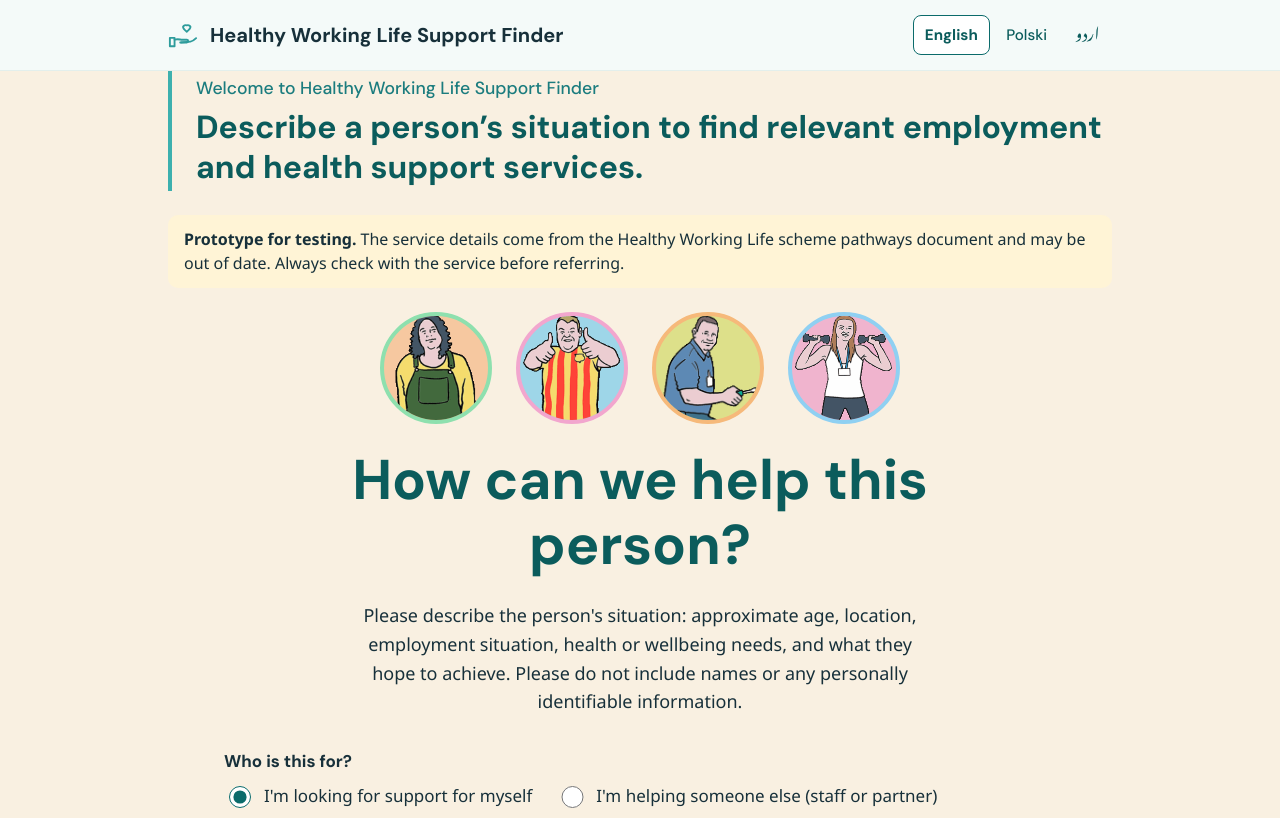
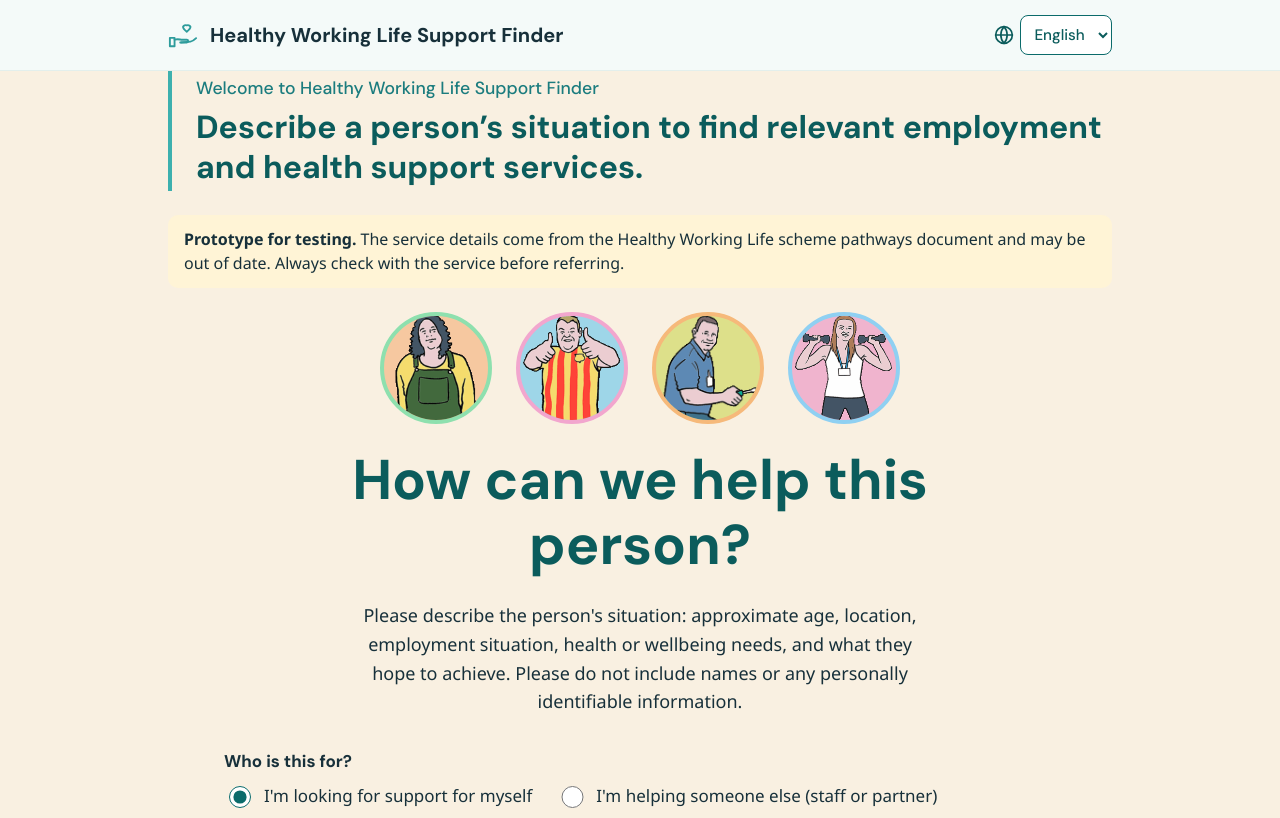
Before and after one commit to Healthy-Working-Life-Kirklees/service-finder, a plain HTML site: page site/index.html in a window 1280 px wide. Shown: the top 818 px of the page. Drawn offline with Linux system fonts and the light colour scheme; files whose address does not match are found by name.

Commit message:
Move language options into a drop-down menu
Replace the row of language buttons in the header with a native select
and a globe icon. The label is visually hidden but translated, so screen
readers still announce it. ?lang= links and RTL switching are unchanged.

Co-Authored-By: Claude Opus 5.5 <noreply@anthropic.com>

```diff
--- a/site/i18n.js
+++ b/site/i18n.js
@@ -264,7 +264,8 @@
     for (const n of document.querySelectorAll('[data-i18n]')) n.textContent = t(n.dataset.i18n);
     for (const n of document.querySelectorAll('[data-i18n-placeholder]')) n.placeholder = t(n.dataset.i18nPlaceholder);
     for (const n of document.querySelectorAll('[data-i18n-label]')) n.setAttribute('aria-label', t(n.dataset.i18nLabel));
-    for (const b of document.querySelectorAll('.lang-switch button')) b.setAttribute('aria-pressed', String(b.dataset.lang === current));
+    const select = document.getElementById('lang-select');
+    if (select) select.value = current;
   }
 
   function set(lang) {
@@ -279,18 +280,17 @@
   }
 
   function buildSwitcher() {
-    const nav = document.querySelector('.lang-switch');
-    if (!nav) return;
+    const select = document.getElementById('lang-select');
+    if (!select) return;
     for (const [code, info] of Object.entries(LANGS)) {
-      const b = document.createElement('button');
-      b.type = 'button';
-      b.lang = code;
-      b.dir = info.dir;
-      b.dataset.lang = code;
-      b.textContent = info.label;
-      b.addEventListener('click', () => set(code));
-      nav.append(b);
+      const o = document.createElement('option');
+      o.value = code;
+      o.lang = code;
+      o.dir = info.dir;
+      o.textContent = info.label;
+      select.append(o);
     }
+    select.addEventListener('change', () => set(select.value));
   }
 
   window.I18N = {
--- a/site/index.html
+++ b/site/index.html
@@ -15,7 +15,13 @@
     <div class="wrap">
       <svg class="logo" width="30" height="30" viewBox="0 0 32 32" fill="none" stroke="currentColor" stroke-width="2" stroke-linecap="round" stroke-linejoin="round" aria-hidden="true"><path d="M2 19h5v9H2z"/><path d="M7 21c3-1 6 0 8 0h5c2 0 2 3 0 3h-6"/><path d="M13 24l11-1c2-.2 4-1.6 6-3.6"/><path d="M20 12.5c-2-1.5-4-3.2-4-5.2A3 3 0 0 1 20 5.7a3 3 0 0 1 4 1.6c0 2-2 3.7-4 5.2z"/></svg>
       <h1 data-i18n="siteName">Healthy Working Life Support Finder</h1>
-      <nav class="lang-switch" aria-label="Language" data-i18n-label="langNav"></nav>
+      <div class="lang-switch">
+        <label for="lang-select">
+          <svg width="20" height="20" viewBox="0 0 24 24" fill="none" stroke="currentColor" stroke-width="2" stroke-linecap="round" stroke-linejoin="round" aria-hidden="true"><circle cx="12" cy="12" r="10"/><path d="M2 12h20"/><path d="M12 2a15 15 0 0 1 0 20a15 15 0 0 1 0-20z"/></svg>
+          <span class="visually-hidden" data-i18n="langNav">Language</span>
+        </label>
+        <select id="lang-select"></select>
+      </div>
     </div>
   </header>
 
--- a/site/style.css
+++ b/site/style.css
@@ -177,13 +177,14 @@ a:focus-visible, button:focus-visible, input:focus-visible, textarea:focus-visib
 .teambar a { color: #fff; }
 .teambar a[aria-current="page"] { font-weight: 700; text-decoration: none; }
 
-/* Language switcher, in the header. Each language is named in its own language. */
-.lang-switch { display: flex; flex-wrap: wrap; gap: .25rem; }
-.lang-switch button { font: 500 .95rem/1.2 var(--heading-font); color: var(--dark-blue); background: transparent; border: 1px solid transparent; border-radius: 8px; padding: .35rem .7rem; min-height: 2.5rem; cursor: pointer; }
-.lang-switch button:hover { background: var(--light); }
-.lang-switch button[aria-pressed="true"] { background: #fff; border-color: var(--blue); font-weight: 700; }
-.lang-switch button:lang(ur) { font-family: "Noto Nastaliq Urdu", var(--heading-font); font-size: 1.05rem; line-height: 1; }
-.lang-switch button:focus-visible { outline: 3px solid var(--focus); outline-offset: 0; box-shadow: 0 0 0 5px #000; }
+/* Language switcher, in the header: a globe and a drop-down. Each language is named in its own language. */
+.lang-switch { display: flex; align-items: center; gap: .35rem; color: var(--dark-blue); }
+.lang-switch label { display: flex; cursor: pointer; }
+.lang-switch select { font: 500 .95rem/1.2 var(--heading-font); color: var(--dark-blue); background: #fff; border: 1px solid var(--blue); border-radius: 8px; padding: .35rem .6rem; min-height: 2.5rem; cursor: pointer; }
+.lang-switch select:hover { background: var(--light); }
+.lang-switch select:focus-visible { outline: 3px solid var(--focus); outline-offset: 0; box-shadow: 0 0 0 5px #000; }
+.lang-switch option:lang(ur) { font-family: "Noto Nastaliq Urdu", var(--heading-font); }
+.visually-hidden { position: absolute; width: 1px; height: 1px; padding: 0; margin: -1px; overflow: hidden; clip: rect(0 0 0 0); white-space: nowrap; border: 0; }
 @media (max-width: 600px) {
   .site-header .wrap { flex-wrap: wrap; padding-top: .5rem; padding-bottom: .5rem; }
   .site-header h1 { flex-basis: calc(100% - 3rem); }
```
